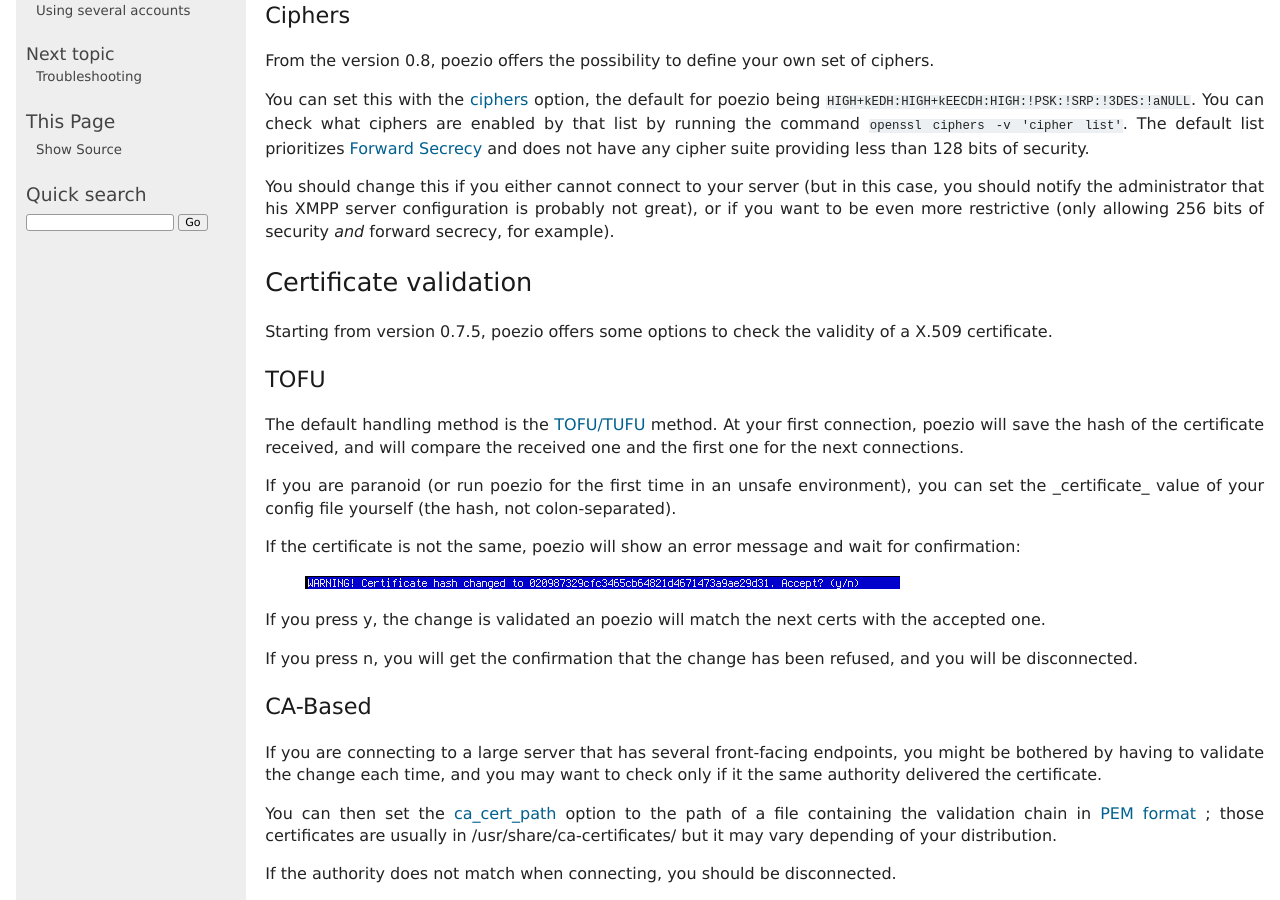
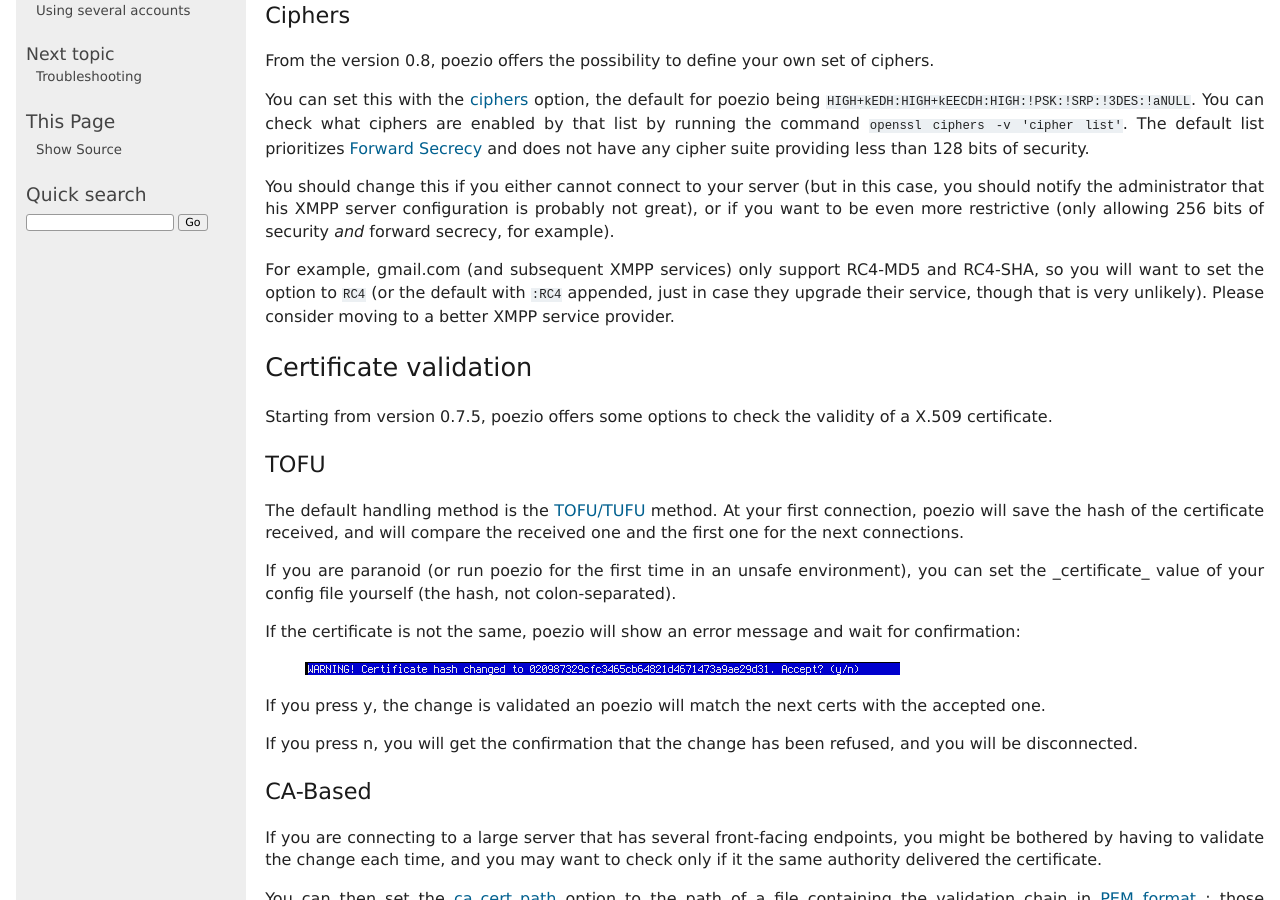
Before and after one commit to poezio/poezio, a Sphinx documentation site: the page built from doc/source/misc/ssl.rst, in a window 1280 px wide and 900 px high, scrolled down 356 px. Built offline with Sphinx 7.4.7, drawn with Linux system fonts in a browser that asks for light colours.

Commit message:
Add some note about gmail being crap (again)

```diff
--- a/doc/source/misc/ssl.rst
+++ b/doc/source/misc/ssl.rst
@@ -37,6 +37,11 @@
 case, you should notify the administrator that his XMPP server configuration
 is probably not great), or if you want to be even more restrictive (only allowing
 256 bits of security *and* forward secrecy, for example).
+
+For example, gmail.com (and subsequent XMPP services) only support RC4-MD5 and RC4-SHA,
+so you will want to set the option to ``RC4`` (or the default with ``:RC4`` appended,
+just in case they upgrade their service, though that is very unlikely). Please consider
+moving to a better XMPP service provider.
 
 Certificate validation
 ~~~~~~~~~~~~~~~~~~~~~~
--- a/doc/source/misc/troubleshooting.rst
+++ b/doc/source/misc/troubleshooting.rst
@@ -6,7 +6,7 @@
 
 1. Check that you are still connected to the internet.
 2. Double-check your credentials.
-3. Check the :ref:`security settings <security settings>`, maybe your server does not support encryption, or only with weak parameters.
+3. Check the :ref:`security settings <security settings>`, maybe your server does not support encryption, or only with weak parameters (like gmail).
 4. Maybe your DNS are wrong, try setting the :term:`custom_host` option with the server IP.
 5. Overzealous firewall?
 6. Running poezio with -d file.txt (debug mode) might reveal your issues.
```
